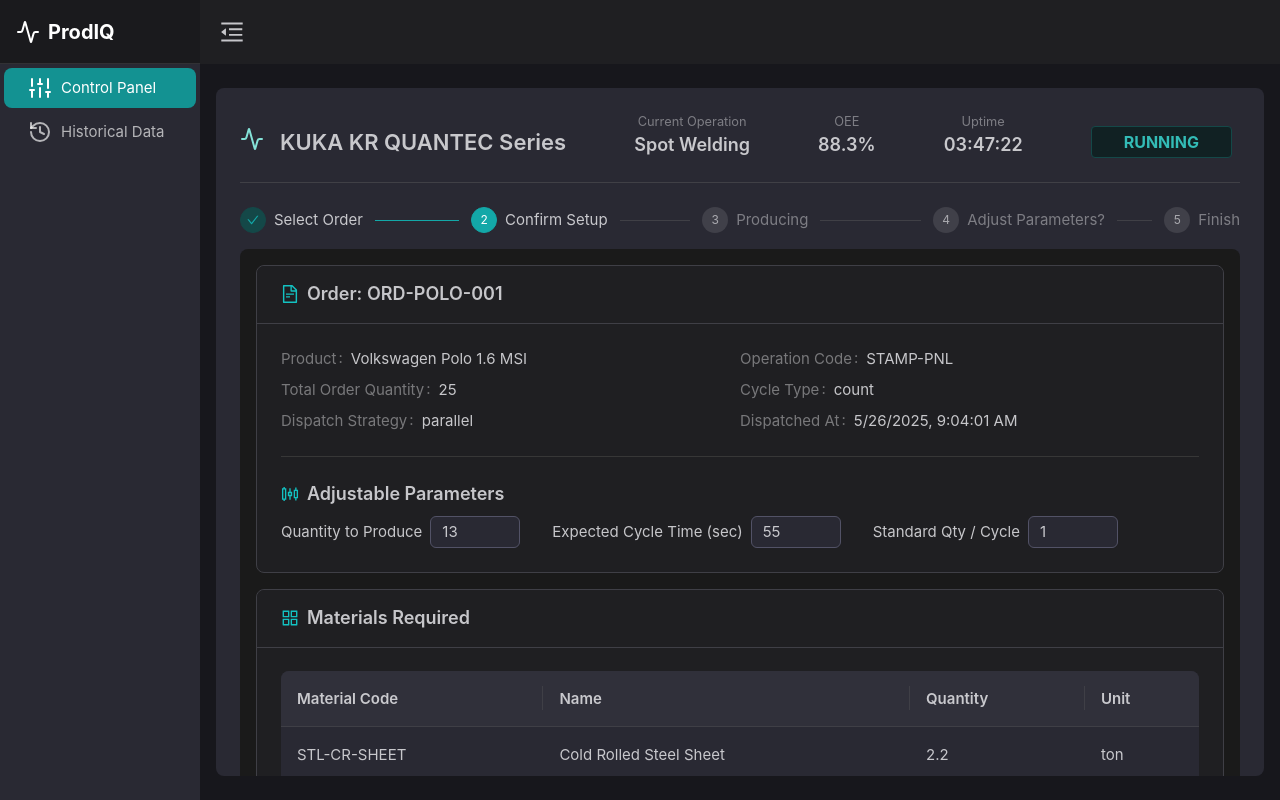
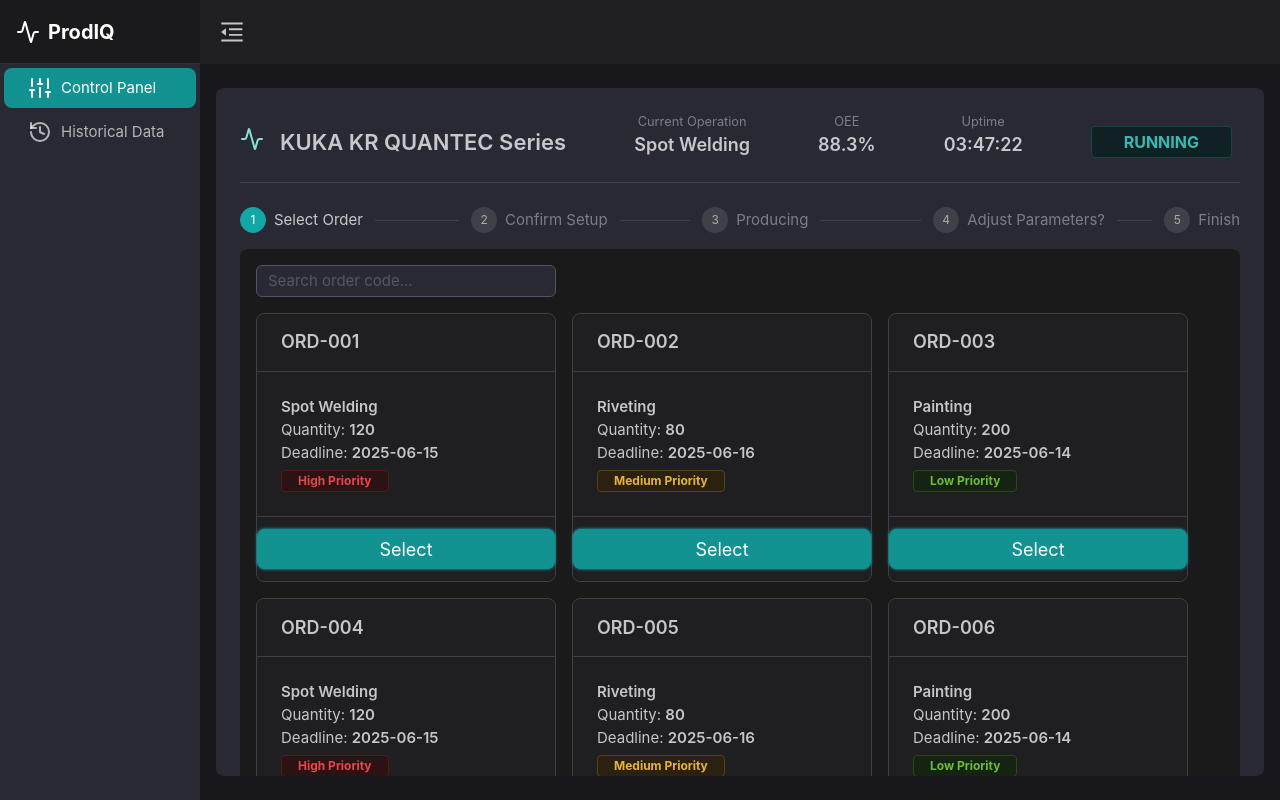
Before and after one commit to lgustavopalmieri/prodiq-edge-control-panel, a Next.js app: page / in a window 1280 px wide. Built offline with nearby package versions, Linux system fonts and the light colour scheme; what @ant-design/nextjs-registry would draw is missing.

Commit message:
refactor: organizes components

```diff
--- a/src/app/page.tsx
+++ b/src/app/page.tsx
@@ -2,7 +2,7 @@
 
 import MachineInfo from "@/features/controlpanel/machineinfo";
 import ProductionSteps from "@/features/productionsteps/productionsteps";
-import { Divider, Flex, Steps } from "antd";
+import { Divider, Flex } from "antd";
 
 interface IHomeProps {}
 
@@ -19,7 +19,7 @@ const Home: React.FunctionComponent<IHomeProps> = (props) => {
       />
       <Divider />
       <Flex style={{ height: "100%" }}>
-        <ProductionSteps currentStep={1} />
+        <ProductionSteps currentStep={0} />
       </Flex>
     </Flex>
   );
--- a/src/features/productionsteps/confirmsetup/materialstable.tsx
+++ b/src/features/productionsteps/confirmsetup/components/materialstable.tsx
@@ -1,5 +1,5 @@
 import { Table } from "antd";
-import { MaterialsType } from "./types";
+import { MaterialsType } from "../types";
 
 interface IMaterialsTableProps {
   materialsData: MaterialsType[];
--- a/src/features/productionsteps/confirmsetup/oderdescription.tsx
+++ b/src/features/productionsteps/confirmsetup/components/oderdescription.tsx
@@ -1,6 +1,6 @@
 import { Descriptions } from "antd";
 import * as React from "react";
-import { ConfirmSetupType } from "./types";
+import { ConfirmSetupType } from "../types";
 
 interface IOrderDescriptionProps {
   data: ConfirmSetupType;
--- a/src/features/productionsteps/confirmsetup/toolstable.tsx
+++ b/src/features/productionsteps/confirmsetup/components/toolstable.tsx
@@ -1,5 +1,5 @@
 import { Table } from "antd";
-import { ToolsType } from "./types";
+import { ToolsType } from "../types";
 
 interface IToolsTableProps {
   toolsData: ToolsType[];
--- a/src/features/productionsteps/confirmsetup/mock.ts
+++ b/src/features/productionsteps/confirmsetup/mock.ts
@@ -1,4 +1,6 @@
-export const confirmMock = {
+import { OrderExecutionType } from "./types";
+
+export const confirmMock: OrderExecutionType = {
   step_number: 1,
   operation_id: "op-STAMP-PNL",
   operation_code: "STAMP-PNL",
--- a/src/features/productionsteps/productionsteps.tsx
+++ b/src/features/productionsteps/productionsteps.tsx
@@ -1,63 +1,10 @@
 "use client";
 
 import { Steps, Flex } from "antd";
-import type { StepProps } from "antd/es/steps";
 import React from "react";
-import SelectOrderStep from "./selectorder/selectorderstep";
-import ConfirmSetupStep from "./confirmsetup/confirmsetupstep";
-import { ConfirmSetupType } from "./confirmsetup/types";
 import { confirmMock } from "./confirmsetup/mock";
-
-const ProducingStep = () => <div>⚙️ Operation in progress...</div>;
-const AdjustParametersStep = () => (
-  <div>🧪 Adjust or justify parameters...</div>
-);
-const FinishStep = () => (
-  <div>✅ Finalize operation and enter quantities...</div>
-);
-
-const stepContentMap: Record<number, JSX.Element> = {
-  0: <SelectOrderStep />,
-  1: (
-    <ConfirmSetupStep
-      data={{
-        order_code: confirmMock.order_code,
-        operation_code: confirmMock.operation_code,
-        product: {
-          product_id: confirmMock.product.product_id,
-          sku: confirmMock.product.sku,
-          name: confirmMock.product.name,
-        },
-        total_order_quantity: confirmMock.total_order_quantity,
-        quantity: confirmMock.quantity,
-        dispatch_strategy: confirmMock.dispatch_strategy as any,
-        dispatched_at: confirmMock.dispatched_at,
-        expected_cycle_time_sec: confirmMock.expected_cycle_time_sec,
-        standard_quantity_per_cycle: confirmMock.standard_quantity_per_cycle,
-        cycle_type: confirmMock.cycle_type as any,
-        required_setup: {
-          materials: [...confirmMock.required_setup.materials],
-          tools: [...confirmMock.required_setup.tools],
-        },
-      }}
-      onConfirm={(value) => console.log(value)}
-      onAbort={function (): void {
-        throw new Error("Function not implemented.");
-      }}
-    />
-  ),
-  2: <ProducingStep />,
-  3: <AdjustParametersStep />,
-  4: <FinishStep />,
-};
-
-const stepTitles = [
-  "Select Order",
-  "Confirm Setup",
-  "Producing",
-  "Adjust Parameters?",
-  "Finish",
-];
+import { stepContentMap } from "./stepContentMap";
+import { stepsItems } from "./stepItems";
 
 interface IProductionStepsProps {
   currentStep: number;
@@ -66,20 +13,17 @@ interface IProductionStepsProps {
 const ProductionSteps: React.FunctionComponent<IProductionStepsProps> = ({
   currentStep,
 }) => {
-  const stepsItems: StepProps[] = stepTitles.map((title, index) => {
-    let status: StepProps["status"] = "wait";
-    if (index < currentStep) status = "finish";
-    else if (index === currentStep) status = "process";
-    return { title, status };
-  });
-
   return (
     <Flex
       gap="1rem"
       vertical
       style={{ width: "100%", flex: 1, overflow: "auto" }}
     >
-      <Steps size="small" current={currentStep} items={stepsItems} />
+      <Steps
+        size="small"
+        current={currentStep}
+        items={stepsItems(currentStep)}
+      />
       <Flex
         style={{
           flex: 1,
@@ -89,7 +33,7 @@ const ProductionSteps: React.FunctionComponent<IProductionStepsProps> = ({
           overflow: "auto",
         }}
       >
-        {stepContentMap[currentStep]}
+        {stepContentMap(confirmMock)[currentStep]}
       </Flex>
     </Flex>
   );
--- /dev/null
+++ b/src/features/productionsteps/stepContentMap.tsx
@@ -0,0 +1,46 @@
+import ConfirmSetupStep from "./confirmsetup/confirmsetupstep";
+import { OrderExecutionType } from "./confirmsetup/types";
+import SelectOrderStep from "./selectorder/selectorderstep";
+
+const ProducingStep = () => <div>⚙️ Operation in progress...</div>;
+const AdjustParametersStep = () => (
+  <div>🧪 Adjust or justify parameters...</div>
+);
+const FinishStep = () => (
+  <div>✅ Finalize operation and enter quantities...</div>
+);
+
+export const stepContentMap = (
+  data: OrderExecutionType
+): Record<number, JSX.Element> => ({
+  0: <SelectOrderStep />,
+  1: (
+    <ConfirmSetupStep
+      data={{
+        order_code: data.order_code,
+        operation_code: data.operation_code,
+        product: {
+          product_id: data.product.product_id,
+          sku: data.product.sku,
+          name: data.product.name,
+        },
+        total_order_quantity: data.total_order_quantity,
+        quantity: data.quantity,
+        dispatch_strategy: data.dispatch_strategy as any,
+        dispatched_at: data.dispatched_at,
+        expected_cycle_time_sec: data.expected_cycle_time_sec,
+        standard_quantity_per_cycle: data.standard_quantity_per_cycle,
+        cycle_type: data.cycle_type as any,
+        required_setup: {
+          materials: [...data.required_setup.materials],
+          tools: [...data.required_setup.tools],
+        },
+      }}
+      onConfirm={(value) => console.log(value)}
+      onAbort={() => console.log("Setup aborted")}
+    />
+  ),
+  2: <ProducingStep />,
+  3: <AdjustParametersStep />,
+  4: <FinishStep />,
+});
--- /dev/null
+++ b/src/features/productionsteps/stepItems.ts
@@ -0,0 +1,18 @@
+import { StepProps } from "antd";
+
+const stepTitles = [
+  "Select Order",
+  "Confirm Setup",
+  "Producing",
+  "Adjust Parameters?",
+  "Finish",
+];
+
+export const stepsItems = (currentStep: number): StepProps[] => {
+  return stepTitles.map((title, index) => {
+    let status: StepProps["status"] = "wait";
+    if (index < currentStep) status = "finish";
+    else if (index === currentStep) status = "process";
+    return { title, status };
+  });
+};
```
Also changed, not shown: src/features/productionsteps/confirmsetup/confirmsetupstep.tsx (+6 -6 lines), src/features/productionsteps/confirmsetup/components/adjustableparamameters.tsx (renamed from src/features/productionsteps/confirmsetup/adjustableparamameters.tsx), src/features/productionsteps/confirmsetup/components/setupbutton.tsx (renamed from src/features/productionsteps/confirmsetup/setupbutton.tsx), src/features/productionsteps/confirmsetup/components/setupinfotitles.tsx (renamed from src/features/productionsteps/confirmsetup/setupinfotitles.tsx).
